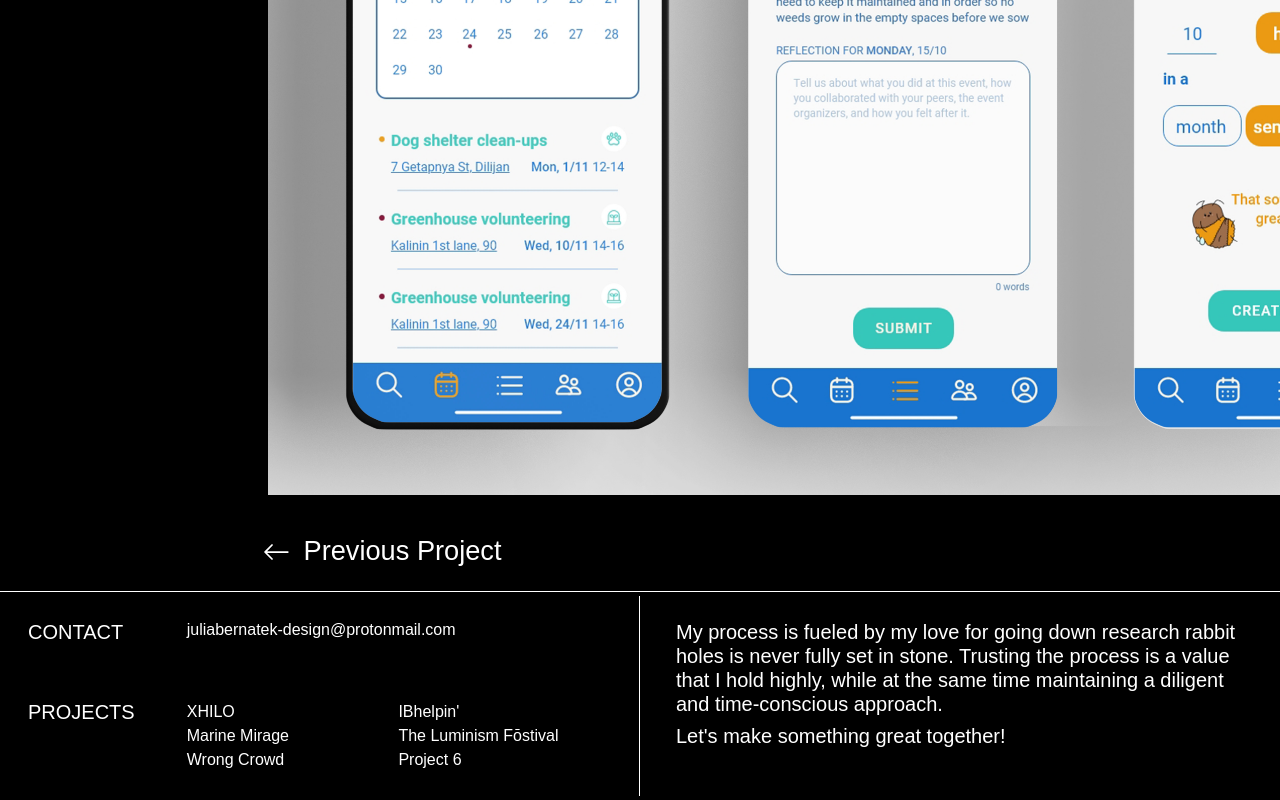
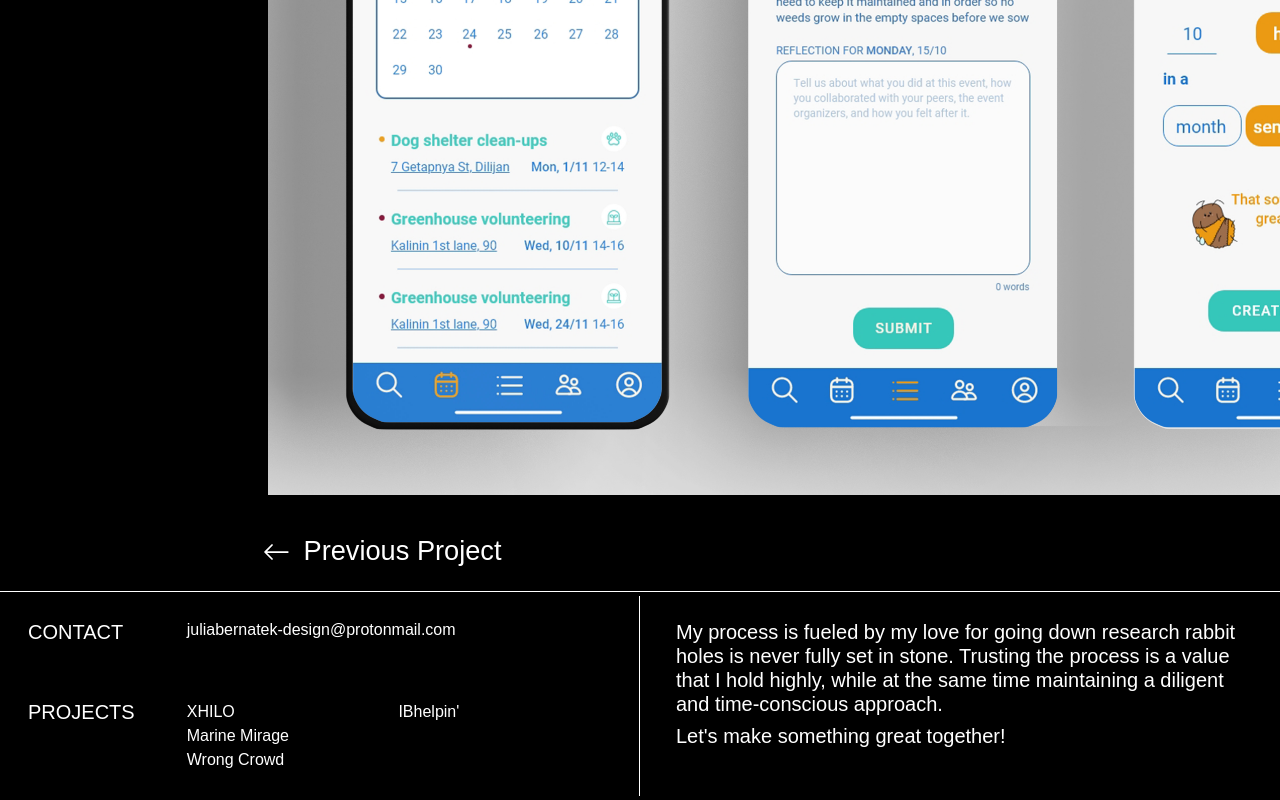
Before and after one commit to juliab2555/portfolio-small, a plain HTML site: page 1ibhelpin.html in a window 1280 px wide. Shown: the part 3651-4451 px from the top of the page. Drawn offline with nearby package versions, Linux system fonts and the light colour scheme; a web font is replaced by a local one.

Commit message:
Update 1ibhelpin.html

```diff
--- a/1ibhelpin.html
+++ b/1ibhelpin.html
@@ -19,7 +19,7 @@
 
       <div class="row">
           <nav class="navbar jusitfy-content-between fixed-top">
-            <a href="home-top_nav.html">
+            <a href="index.html">
               <img src="assets/branding/logomark-white.svg" class="img-fluid logo" alt="logo" width="80" height="82">
             </a>
             <a href="assets/resume.pdf" class="button">resume</a>
@@ -114,12 +114,6 @@
                       <li>
                         <a href="0ibhelpin.html" class="text-white">IBhelpin'</a>
                       </li>
-                      <li>
-                        <a href="0luminism.html" class="text-white">The Luminism Fōstival</a>
-                      </li>
-                      <li>
-                        <a href="0anatewka.html" class="text-white">Project 6</a>
-                      </li>
                     </ul>
                   </div>
                 </div>
```
